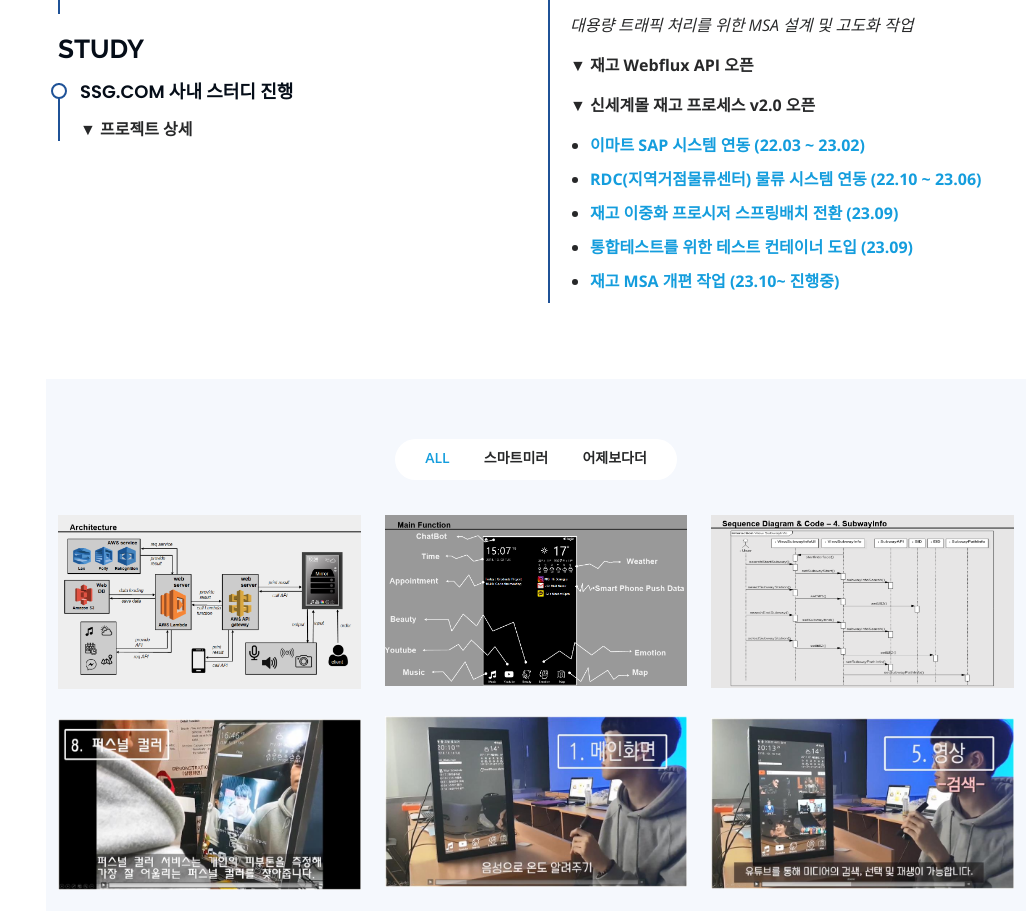
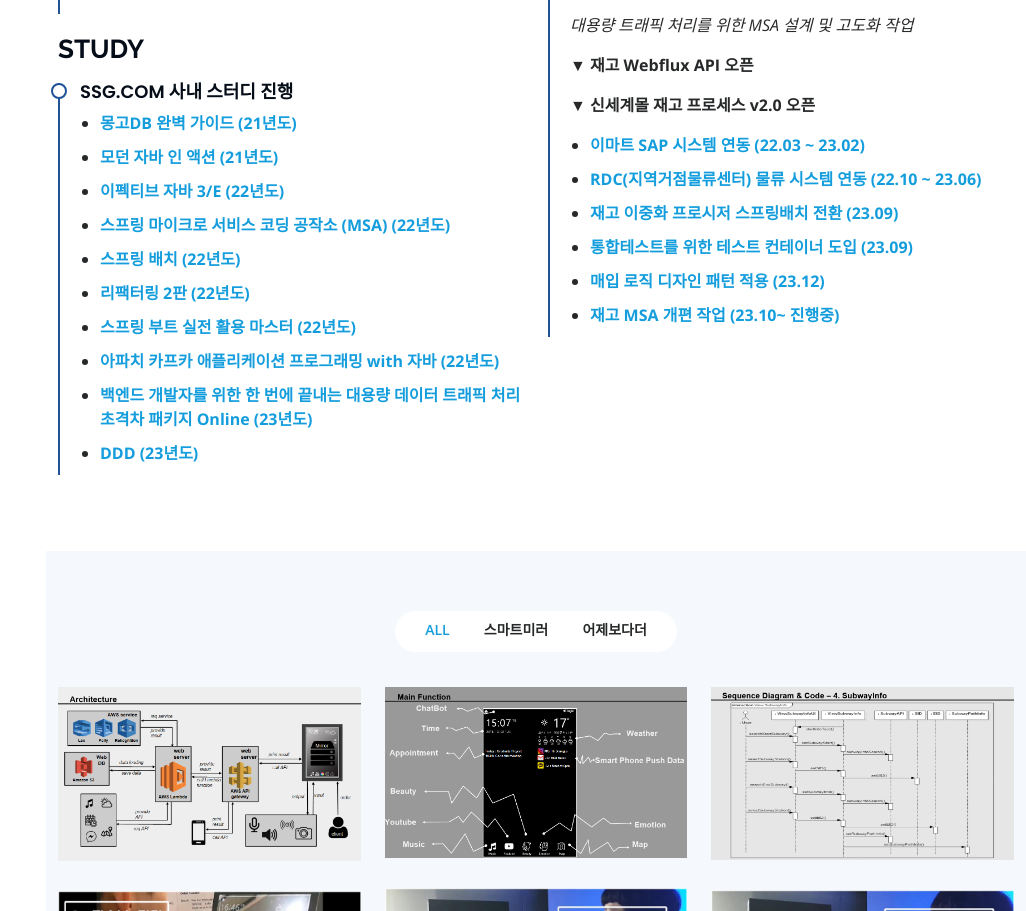
Before and after one commit to hmg0616/mungyuHan_portfolio, a plain HTML site: page index.html in a window 1280 px wide. Shown: the part 3375-4286 px from the top of the page, without its empty margins (254-1280 px from the left). Drawn offline with nearby package versions, Linux system fonts and the light colour scheme.

Commit message:
feat: 스터디 버튼 제거 및 디자인 패턴 적용 업무 추가

```diff
--- a/index.html
+++ b/index.html
@@ -347,8 +347,7 @@
             <div class="resume-item">
               <h4>SSG.COM 사내 스터디 진행</h4>
 
-              <p id="ssgStudyBtn" class="customHoverBtn" onclick="doDisplay('ssgStudy')" style="margin-top:1rem;"><b>▼ 프로젝트 상세</b></p>
-              <ul id="ssgStudy" style="display:none;">
+              <ul id="ssgStudy">
                 <li><a href="https://mungyu83.notion.site/DB-3-058f4ab668154cf3b0ae5e05841aecc2?pvs=4" target="_blank" style="font-weight: bold;">
                   몽고DB 완벽 가이드 (21년도)
                 </a></li>
@@ -377,7 +376,7 @@
                   백엔드 개발자를 위한 한 번에 끝내는 대용량 데이터 트래픽 처리 초격차 패키지 Online (23년도)
                 </a></li>
                 <li><a href="https://mungyu83.notion.site/DDD-3e7089e9552d46549922e90a82fbbd79?pvs=4" target="_blank" style="font-weight: bold;">
-                  DDD (23년도~ 진행중)
+                  DDD (23년도)
                 </a></li>
               </ul>
             </div>
@@ -528,6 +527,9 @@
                 </a></li>
                 <li><a href="https://mungyu83.notion.site/23-09-96c54d3130024a5189d23da44bfd7668?pvs=4" target="_blank" style="font-weight: bold;">
                   통합테스트를 위한 테스트 컨테이너 도입 (23.09)
+                </a></li>
+                <li><a href="https://mungyu83.notion.site/23-12-4c6825e85c7a484286e623a099edb554?pvs=4" target="_blank" style="font-weight: bold;">
+                  매입 로직 디자인 패턴 적용 (23.12)
                 </a></li>
                 <li><a href="https://mungyu83.notion.site/MSA-23-10-96a5ee7167e74a1ebc424f854325c6c3?pvs=4" target="_blank" style="font-weight: bold;">
                   재고 MSA 개편 작업 (23.10~ 진행중)
```
